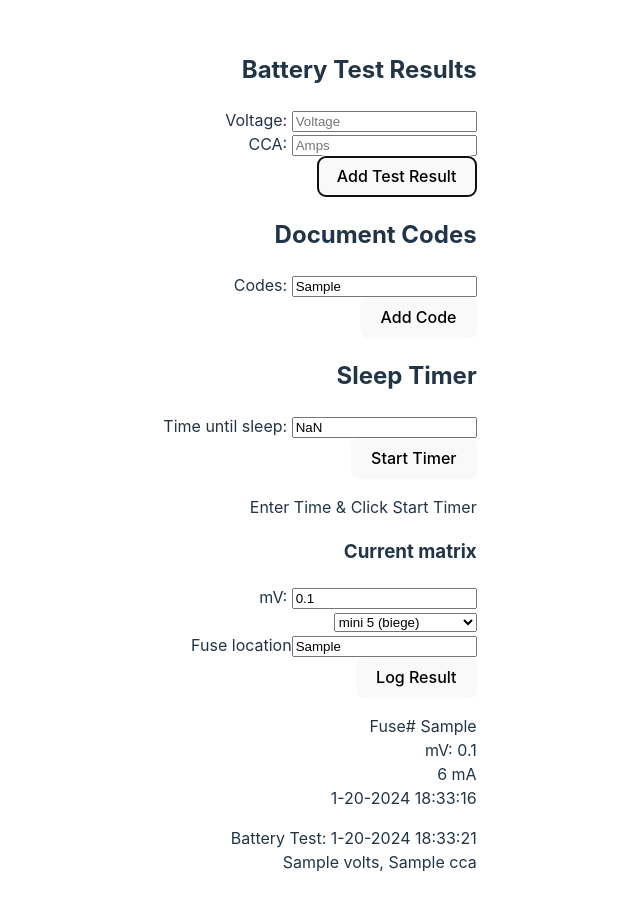
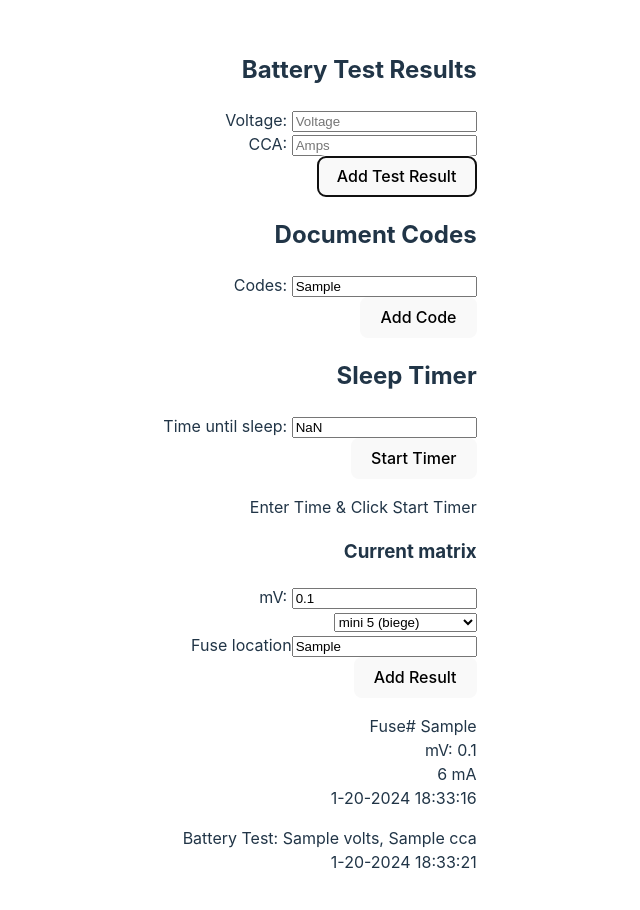
Before and after one commit to dielawn/parasitic-draw-aid, a React (Vite) app: page / in a window 1280 px wide. Both pictures are taken after typing "Sample", "Sample", "Sample", "Sample", "Sample" into the empty fields and a click on the button "Add Test Result". Shown: the top 910 px of the page, without its empty margins (320-960 px from the left). Built offline with nearby package versions, Linux system fonts and the light colour scheme.

Commit message:
fixed the input bug by adding if statements that check if the data exists  before calling functions

```diff
--- a/src/FindCurrent.jsx
+++ b/src/FindCurrent.jsx
@@ -8,8 +8,10 @@ const timestamp = getDateTime()
 export const MVToAmps = ({mV, fuseType, mADraw, setMV, setFuseType, setMADraw, setFuseLocation, fuseLocation, setDrawResults }) => {
 
     const formatMV = (e) => {
-        const formattedNum = Number(e.target.value)
-        setMV(formattedNum)
+        if (e.target.value !== '') {
+            const formattedNum = Number(e.target.value)
+            setMV(formattedNum)
+        }
     }
 
     const handleFuseTypeChange = (e) => {
@@ -17,10 +19,19 @@ export const MVToAmps = ({mV, fuseType, mADraw, setMV, setFuseType, setMADraw, s
     }
 
     const findAmperage = () => {
-        const stringMV = mV.toFixed(1).toString()
-        const draw = fuseVoltageDropObj[stringMV][fuseType]
-        setMADraw(draw)
+        const stringMV = mV.toFixed(1).toString();
+        console.log('stringMV:', stringMV);
+        console.log('fuseType:', fuseType);
+
+        // Check if the property exists before accessing it
+        if (fuseVoltageDropObj[stringMV] && fuseVoltageDropObj[stringMV][fuseType]) {
+            const draw = fuseVoltageDropObj[stringMV][fuseType];
+            setMADraw(draw);
+        } else {
+            console.log('Error: Property not found in fuseVoltageDropObj');
+        }
     }
+
 
     const handleResult = () => {
         setDrawResults(prevResults => [...prevResults, {fuseLocation: fuseLocation, mV: mV, mADraw: mADraw, timestamp}])
@@ -28,8 +39,10 @@ export const MVToAmps = ({mV, fuseType, mADraw, setMV, setFuseType, setMADraw, s
     }
 
     useEffect(() => {
-        findAmperage()
-    , [mV, fuseType]})
+        if (mV !== undefined && fuseType !== undefined) {
+            findAmperage();
+        }
+    })
 
     return (
         <>
@@ -65,7 +78,7 @@ export const MVToAmps = ({mV, fuseType, mADraw, setMV, setFuseType, setMADraw, s
             onChange={(e) => setFuseLocation((e.target.value.toString()))}
             type="text">
         </input><br></br>
-        <button type='button' onClick={handleResult}>Log Result</button>
+        <button type='button' onClick={handleResult}>Add Result</button>
         <p>Fuse# {fuseLocation}<br></br>mV: {mV}<br></br>{mADraw} mA <br></br>{timestamp}</p>
         </>
     )
--- a/src/Results.jsx
+++ b/src/Results.jsx
@@ -5,7 +5,7 @@ export const TestResults = ({batTestResults, drawResults, codeArray}) => {
     return (
         <div>
         {batTestResults.map((resultObj, index) => (
-          <p key={index}>Battery Test: {resultObj.timestamp} <br></br>{resultObj.volts} volts, {resultObj.amps} cca </p>
+          <p key={index}>Battery Test: {resultObj.volts} volts, {resultObj.amps} cca <br></br>{resultObj.timestamp} </p>
         ))}
         {codeArray.map((item, index) => (
           <p key={index}>Code: {item}<br></br>{timestamp}</p>
```
